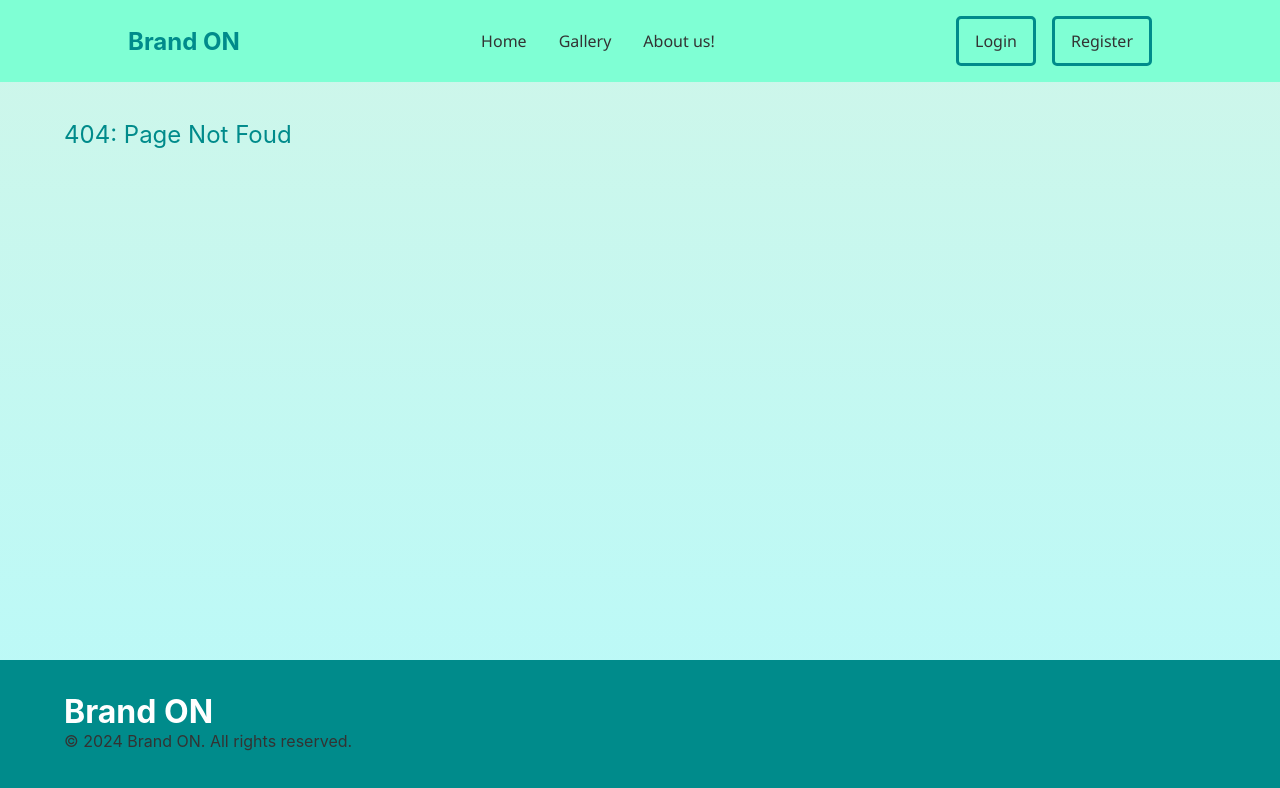
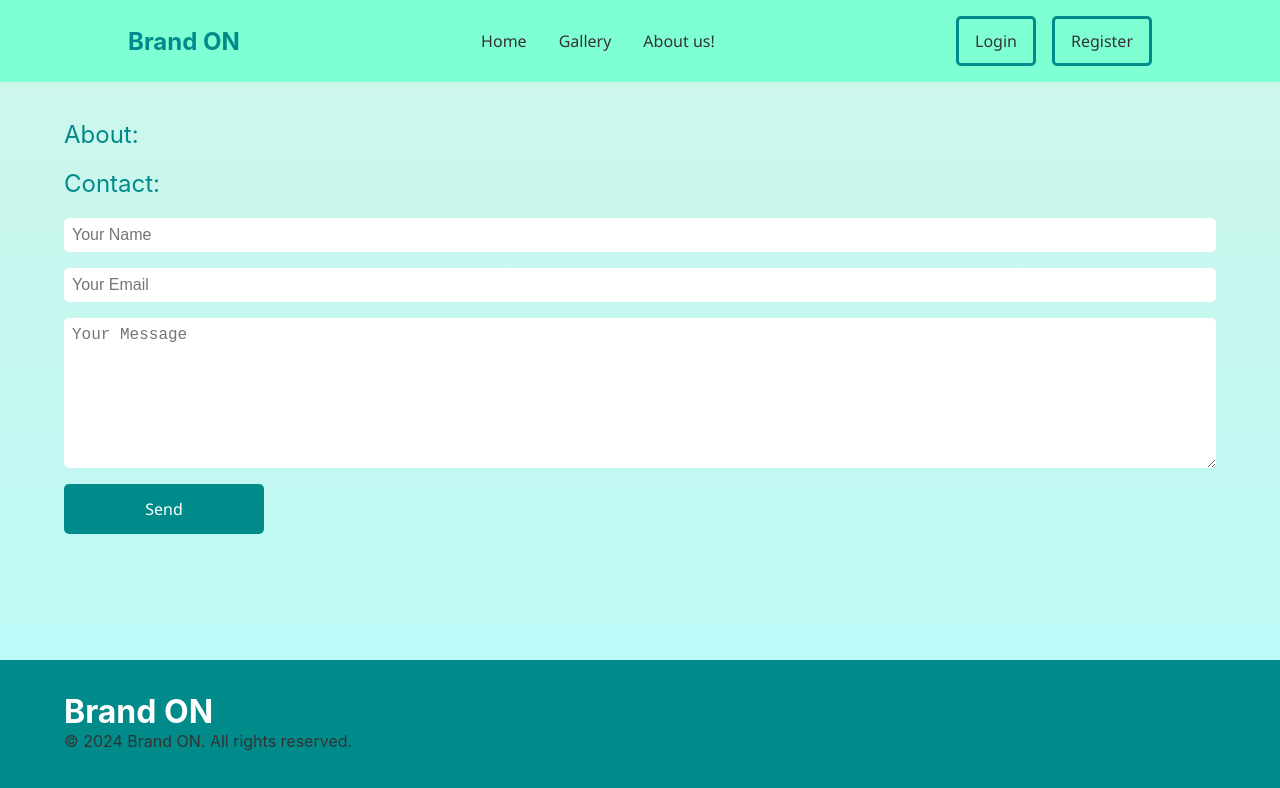
Before and after one commit to tenconi/server25, a React (Create React App) app in the folder frontend/: page /about in a window 1280 px wide. Before the commit this address had no page. Shown: the top 788 px of the page. Built offline with nearby package versions, Linux system fonts and the light colour scheme.

Commit message:
Adjusts in login and register windows

```diff
--- a/frontend/src/App.css
+++ b/frontend/src/App.css
@@ -6,13 +6,10 @@
 
 body {
   color: darkcyan;
-background: linear-gradient(0deg, rgb(184, 250, 250), rgb(207, 246, 233));
-  /* background: url('./../public/back_leaf.jpg') no-repeat center center fixed ;
-  background-size: cover; */
-
+  background: linear-gradient(0deg, rgb(184, 250, 250), rgb(207, 246, 233));
 }
 
-.section_title{
+.section_title {
   font-size: 24px;
   color: #333;
   margin-bottom: 16px;
--- a/frontend/src/App.js
+++ b/frontend/src/App.js
@@ -7,6 +7,7 @@ import NavBar from './components/NavBar/NavBar.jsx';
 import Register from './pages/Register.jsx';
 import Login from './pages/Login.jsx';
 import Error404 from './pages/Error404.jsx';
+import About from './pages/About.jsx';
 import Footer from './components/Footer/Footer.jsx';
 
 function App() {
@@ -20,6 +21,7 @@ function App() {
 
         <Route path="/register" element={<Register />} />
         <Route path="/login" element={<Login />} />
+        <Route path="/about" element={<About />} />
 
         <Route path="/*" element={<Error404 />} />
       </Routes>
--- a/frontend/src/components/NavBar/NavBar.jsx
+++ b/frontend/src/components/NavBar/NavBar.jsx
@@ -16,7 +16,7 @@ const NavBar = () => {
           <Link to="/products">Gallery</Link>
         </li>
         <li>
-          <Link to="/contact">About us!</Link>
+          <Link to="/about">About us!</Link>
         </li>
       </ul>
 
--- a/frontend/src/components/ProductList/style.css
+++ b/frontend/src/components/ProductList/style.css
@@ -1,5 +1,6 @@
 .productList-main-container {
   width: 70%;
+  padding-bottom: 4rem;
 }
 .productList-container {
   width: 100%;
--- /dev/null
+++ b/frontend/src/pages/About.jsx
@@ -0,0 +1,23 @@
+import React from 'react';
+import './styles.css';
+
+const About= ()=>{
+
+return(
+    <section className="container">
+      <h2>About:</h2>
+      <br/>
+      <h2>Contact:</h2>
+      <br/>
+      <form action="post" className='aboutForm'>
+        <input type="text" placeholder="Your Name" required />
+        <input type="email" placeholder="Your Email" required />
+        <textarea placeholder="Your Message" required></textarea>
+        <button type="submit" className='fillBtn_dark'>Send</button>
+      </form>
+    </section>
+  );
+
+}
+
+export default About;
--- a/frontend/src/pages/Login.jsx
+++ b/frontend/src/pages/Login.jsx
@@ -7,7 +7,7 @@ const Login = () => {
   return (
     <section className="container">
       <h2>Login:</h2>
-      <h3>Welcome!!</h3>
+      <h3>Welcome to Brand ON!!</h3>
       <br />
 
       <div className='loginDashboard'>
@@ -22,6 +22,9 @@ const Login = () => {
           <div>
             <p>
               Don't have an account? <a href="/register">Register here</a>
+            </p>
+            <p>
+              I forgot my password? <a href="/register">Click here</a>
             </p>
           </div>
         </div>
--- a/frontend/src/pages/Register.jsx
+++ b/frontend/src/pages/Register.jsx
@@ -1,15 +1,40 @@
 import React from 'react';
 import './styles.css';
+import fb_logo from '../assets/facebook-brands-solid-full.svg';
+import google_logo from '../assets/google-brands-solid-full.svg';
 
-const Register= ()=>{
-
-return(
+const Register = () => {
+  return (
     <section className="container">
       <h2>Register:</h2>
-      <br/>
+      <br />
+      <div className="registerDashBoard">
+        <div className="regDash_column">
+          <form action="post" className="registerForm">
+            <input type="text" placeholder="Your Name" required />
+            <input type="email" placeholder="Your Email" required />
+            <input type="password" placeholder="Your Password" required />
+            <input type="password" placeholder="Repeat Password" required />
+            <button type="submit" className="fillBtn">
+              Register
+            </button>
+          </form>
+        </div>
+
+        <div className="regDash_column">
+          <h3>Or you can be registered with:</h3>
+          <div className="loginPill">
+            <img src={fb_logo} className="loginBrand" />
+            <p>Register with Google</p>
+          </div>
+          <div className="loginPill">
+            <img src={google_logo} className="loginBrand" />
+            <p>Register with Facebook</p>
+          </div>
+        </div>
+      </div>
     </section>
   );
-
-}
+};
 
 export default Register;
--- a/frontend/src/pages/styles.css
+++ b/frontend/src/pages/styles.css
@@ -20,6 +20,7 @@
   width: 90%;
   margin: auto;
   min-height: calc(100vh - 260px);
+  padding-bottom: 4rem;
 }
 .mainDetail {
   display: grid;
@@ -79,8 +80,8 @@
   align-items: center;
 }
 
-/* LOGIN ----- */
-.loginDashboard{
+/* LOGIN & REGISTER ----- */
+.loginDashboard, .registerDashBoard{
   padding: 1rem 1rem 2rem;
   display: inline-flex;
   flex-direction: row;
@@ -91,25 +92,34 @@
   background: rgba(0, 0, 0, 0.3);
   backdrop-filter: blur(5px);
 }
-.loginDash_column{
-  padding: 1rem;
+.loginDash_column, .regDash_column{
+  padding: 2rem;
 }
-.loginDash_column:nth-child(2){
+.loginDash_column:nth-child(2), .regDash_column:nth-child(2) {
   border-left: 2px solid rgba(127, 255, 212, 0.3);
   display: flex;
   flex-direction: column;justify-content: space-around;
 }
-.loginForm {
+.loginForm, .aboutForm, .registerForm{
   display: flex;
   flex-direction: column;
   gap: 1rem;
 }
-.loginForm input, .loginForm button {
+.loginForm input, .loginForm button, .aboutForm input, .aboutForm textarea, .aboutForm button, .registerForm input, .registerForm button{
   padding: 0.5rem;
   border-radius: 5px;
   border: none;
   outline: none;
   font-size: 16px;
+}
+.aboutForm textarea{
+  width: 100%;
+  max-width: 100%;
+  min-width: 100%;
+  height: 150px;
+}
+.loginForm button{
+  margin-bottom: 1rem;
 }
 .loginPill{
   display: flex;
@@ -132,3 +142,4 @@ transition: ease-in-out 0.15s;
 .loginPill p{
   font-size: 18px;
 }
+/* ABOUT -------------- */
```
Also changed, not shown: 1 other file (tests, documents, lock files or other folders).
